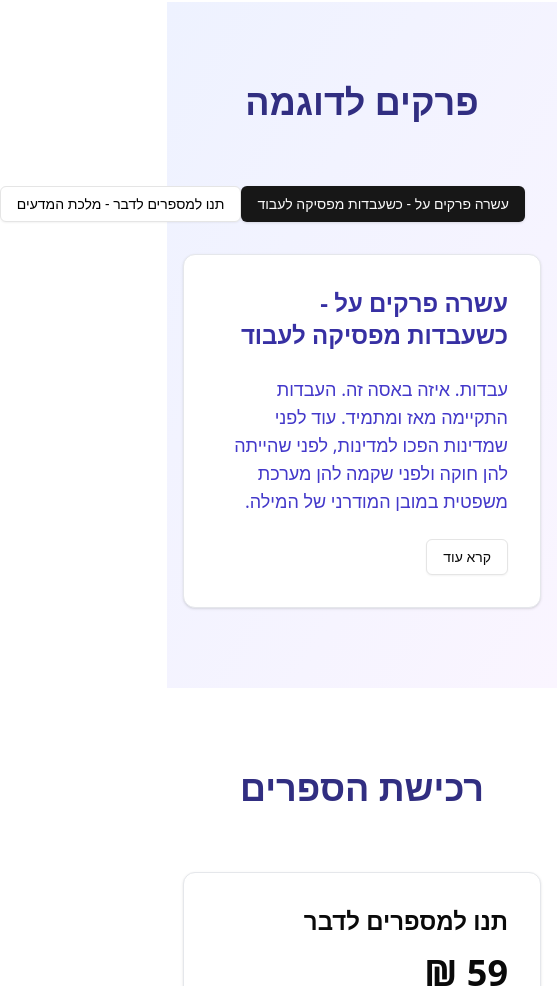
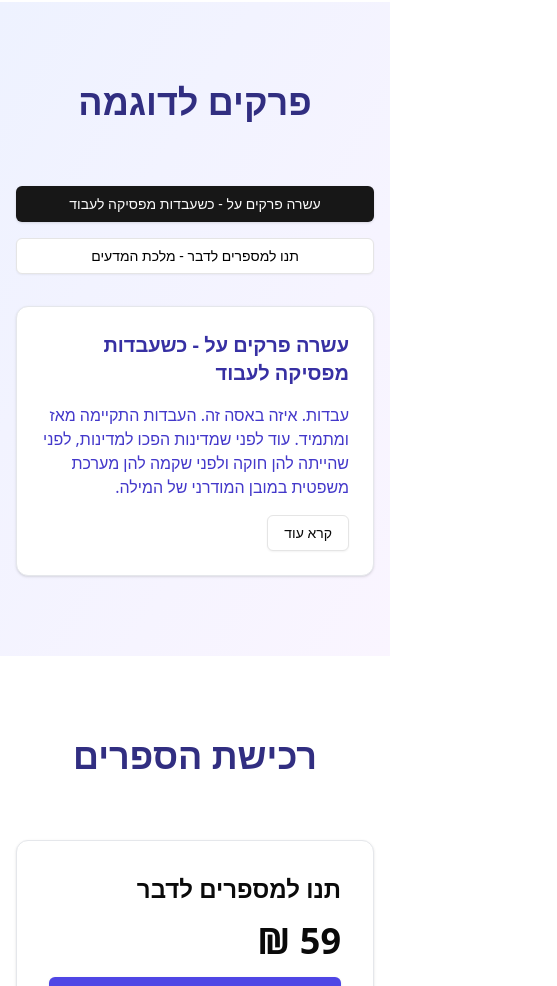
Before and after one commit to RoiGerber/booksite, a Next.js app: page / in a window 390 px wide. Shown: the part 4174-5160 px from the top of the page, 557 px wide, since content can reach past the window. Built offline with nearby package versions, Linux system fonts and the light colour scheme.

Commit message:
Fix ESLint errors

```diff
--- a/src/app/page.js
+++ b/src/app/page.js
@@ -476,8 +476,6 @@ export default function Home() {
   );
 }
 
-
-
 function BooksShowcase({ onBookSelect }) {
   return (
     <section className="py-20 bg-white">
@@ -663,7 +661,6 @@ function OrderConfirmation({ onReturnHome }) {
   );
 }
 
-
 function RecommendationsSection() {
   const recommendations = [
     { text: "ספר מרתק שלא יכולתי להניח מהיד!", author: "קורא נלהב" },
@@ -696,7 +693,6 @@ function RecommendationsSection() {
     </section>
   )
 }
-
 function ExampleChaptersSection() {
   const [activeChapter, setActiveChapter] = useState(0);
   const [isModalOpen, setIsModalOpen] = useState(false);
@@ -709,7 +705,7 @@ function ExampleChaptersSection() {
     },
     {
       title: "תנו למספרים לדבר - מלכת המדעים",
-      content: "מה כל כך מיוחד במתמטיקה? במה היא שונה מהפיזיקה, מהביולוגיה, מהמוזיקה, מהאסטרונומיה, או מהפסיכולוגיה? הדעות כמובן מגוונות, ואין תשובה אחת נכונה – פילוסופיה זה לא מדע מדויק, בניגוד למתמטיקה שהיא בדיוק כן. ואולי פה קבור הכלב.",
+      content: "מה כל כך מיוחד במתמטיקה? במה היא שונה מהפיזיקה, מהביולוגיה, מהמוזיקה, מהאסטרונומיה, או מהפסיכולוגיה? הדעות כמובן מגוונות, ואין תשובה אחת נכונה - פילוסופיה זה לא מדע מדויק, בניגוד למתמטיקה שהיא בדיוק כן. ואולי פה קבור הכלב.",
       pdfUrl: "/pdfs/scienceQueen.pdf",
     },
   ];
@@ -721,30 +717,31 @@ function ExampleChaptersSection() {
           פרקים לדוגמה
         </h2>
         <div className="max-w-4xl mx-auto">
-          <div className="flex mb-8">
+          {/* Responsive Button Layout */}
+          <div className="flex flex-col sm:flex-row mb-8 space-y-4 sm:space-y-0 sm:space-x-4">
             {chapters.map((chapter, index) => (
               <Button
                 key={index}
                 variant={activeChapter === index ? "default" : "outline"}
                 onClick={() => setActiveChapter(index)}
-                className="flex-1 mr-4 last:mr-0"
+                className="w-full sm:flex-1"
               >
                 {chapter.title}
               </Button>
             ))}
           </div>
           <Card>
-            <CardContent className="p-8">
+            <CardContent className="p-6 sm:p-8">
               <motion.div
                 key={activeChapter}
                 initial={{ opacity: 0, y: 20 }}
                 animate={{ opacity: 1, y: 0 }}
                 transition={{ duration: 0.5 }}
               >
-                <h3 className="text-2xl font-semibold mb-6 text-indigo-800">
+                <h3 className="text-xl sm:text-2xl font-semibold mb-4 sm:mb-6 text-indigo-800">
                   {chapters[activeChapter].title}
                 </h3>
-                <p className="text-lg mb-6 text-indigo-700">
+                <p className="text-base sm:text-lg mb-4 sm:mb-6 text-indigo-700">
                   {chapters[activeChapter].content}
                 </p>
                 <Button
@@ -770,6 +767,7 @@ function ExampleChaptersSection() {
     </section>
   );
 }
+
 
 function PurchaseSection({ onBookSelect }) {
   return (
```
